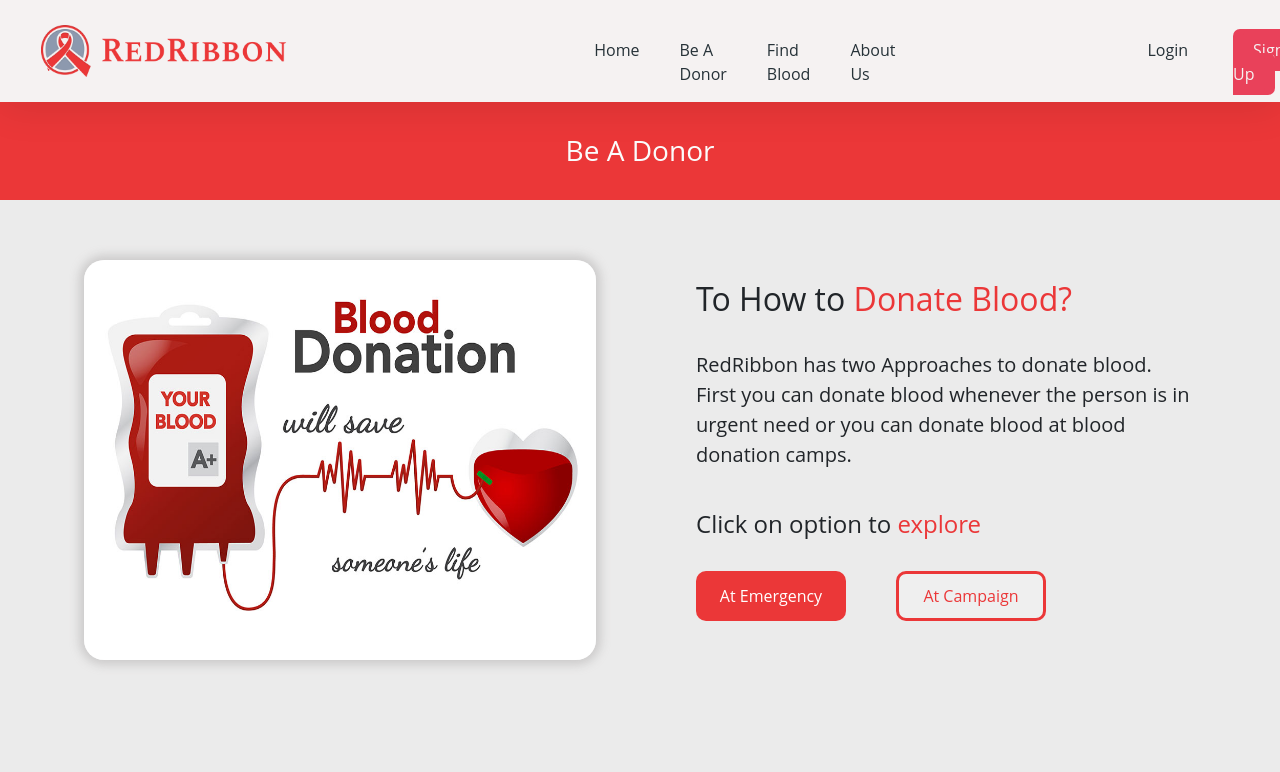
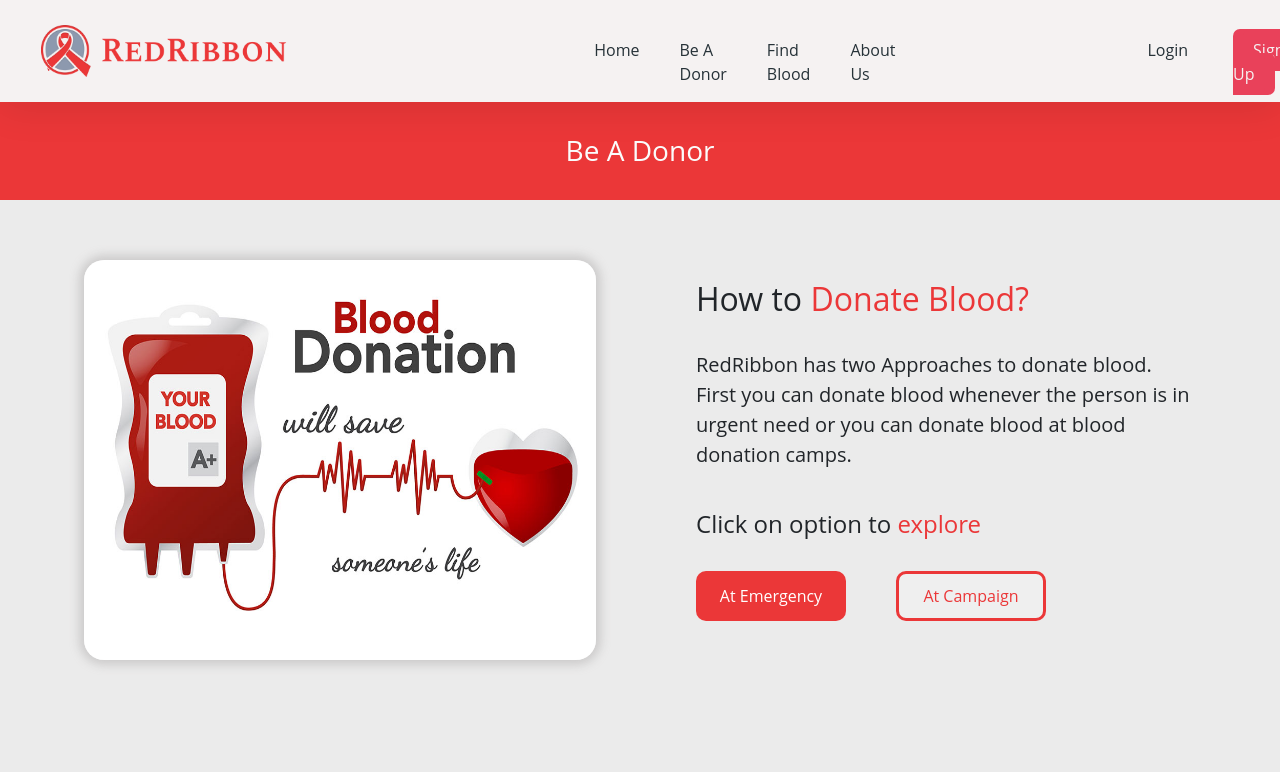
Before and after one commit to atharvakasodekar04/RedRibbon-Website, a Vue app in the folder redribbon/: page /BeDonor in a window 1280 px wide. Shown: the top 772 px of the page. Built offline with nearby package versions, Linux system fonts and the light colour scheme; no server answers; sample sign-in values are in the browser's storage.

Commit message:
Change in Be Donor

```diff
--- a/redribbon/src/views/BeDonor.vue
+++ b/redribbon/src/views/BeDonor.vue
@@ -24,7 +24,7 @@
                     <!-- Right Section -->
                     <div class="rightSection">
 
-                        <h2>To How to <span style="color:#EB3738">Donate Blood?</span></h2><br>
+                        <h2>How to <span style="color:#EB3738">Donate Blood?</span></h2><br>
 
                         <p>RedRibbon has two Approaches to donate blood. First you can donate blood whenever the person is in urgent need or you can donate blood at blood donation camps.</p> <br>
 
```
